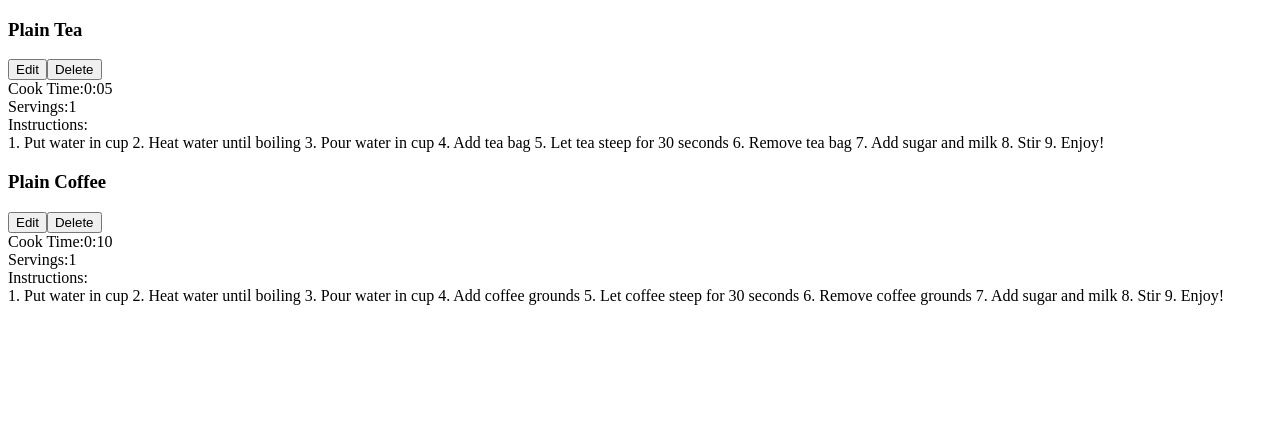
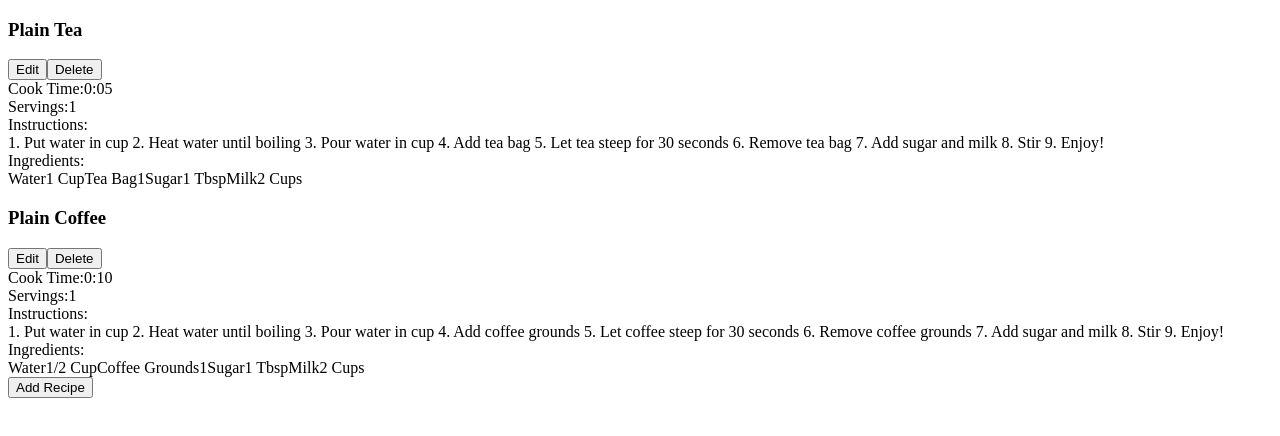
Before and after one commit to Akshat202002/Cooking-with-React, a React (Create React App) app: page / in a window 1280 px wide. Shown: the top 436 px of the page. Built offline with nearby package versions, Linux system fonts and the light colour scheme.

Commit message:
added components for ingredient list

```diff
--- a/src/App.js
+++ b/src/App.js
@@ -13,14 +13,58 @@ const sampleRecipes = [
     name: 'Plain Tea',
     servings: 1,
     cookTime: '0:05',
-    instructions: '1. Put water in cup\n2. Heat water until boiling\n3. Pour water in cup\n4. Add tea bag\n5. Let tea steep for 30 seconds\n6. Remove tea bag\n7. Add sugar and milk\n8. Stir\n9. Enjoy!'
+    instructions: '1. Put water in cup\n2. Heat water until boiling\n3. Pour water in cup\n4. Add tea bag\n5. Let tea steep for 30 seconds\n6. Remove tea bag\n7. Add sugar and milk\n8. Stir\n9. Enjoy!',
+    ingredients: [
+      {
+        id: 1,
+        name: 'Water',
+        amount: '1 Cup'
+      },
+      {
+        id: 2,
+        name: 'Tea Bag',
+        amount: '1'
+      },
+      {
+        id: 3,
+        name: 'Sugar',
+        amount: '1 Tbsp'
+      },
+      {
+        id: 4,
+        name: 'Milk',
+        amount: '2 Cups'
+      }
+    ]
   },
   {
     id: 2,
     name: 'Plain Coffee',
     servings: 1,
     cookTime: '0:10',
-    instructions: '1. Put water in cup\n2. Heat water until boiling\n3. Pour water in cup\n4. Add coffee grounds\n5. Let coffee steep for 30 seconds\n6. Remove coffee grounds\n7. Add sugar and milk\n8. Stir\n9. Enjoy!'
+    instructions: '1. Put water in cup\n2. Heat water until boiling\n3. Pour water in cup\n4. Add coffee grounds\n5. Let coffee steep for 30 seconds\n6. Remove coffee grounds\n7. Add sugar and milk\n8. Stir\n9. Enjoy!',
+    ingredients: [
+      {
+        id: 1,
+        name: 'Water',
+        amount: '1/2 Cup'
+      },
+      {
+        id: 2,
+        name: 'Coffee Grounds',
+        amount: '1'
+      },
+      {
+        id: 3,
+        name: 'Sugar',
+        amount: '1 Tbsp'
+      },
+      {
+        id: 4,
+        name: 'Milk',
+        amount: '2 Cups'
+      }
+    ]
   }
 ]
 
--- /dev/null
+++ b/src/Ingredient.js
@@ -0,0 +1,13 @@
+import React from 'react'
+
+function Ingredient(props) {
+    const { name, amount } = props
+    return (
+        <>
+            <span>{name}</span>
+            <span>{amount}</span>
+        </>
+    )
+}
+
+export default Ingredient
--- /dev/null
+++ b/src/IngredientList.js
@@ -0,0 +1,14 @@
+import React from 'react'
+import Ingredient from './Ingredient'
+
+function IngredientList({ ingredients }) {
+    const ingredientElements = ingredients.map(ingredient => {
+        return <Ingredient key={ingredient.id} {...ingredient} />
+    })
+
+    return (
+        <div>{ingredientElements}</div>
+    )
+}
+
+export default IngredientList
--- a/src/Recipe.js
+++ b/src/Recipe.js
@@ -1,7 +1,7 @@
 import React from 'react'
-
+import IngredientList from './IngredientList'
 function Recipe(props) {
-    const { name, cookTime, servings, instructions } = props
+    const { name, cookTime, servings, instructions, ingredients } = props
     return (
         <div>
             <div>
@@ -25,6 +25,12 @@ function Recipe(props) {
                     {instructions}
                 </div>
             </div>
+            <div>
+                <span>Ingredients:</span>
+                <div>
+                    <IngredientList ingredients={ingredients} />
+                </div>
+            </div>
         </div>
     )
 }
--- a/src/RecipeList.js
+++ b/src/RecipeList.js
@@ -3,6 +3,7 @@ import Recipe from './Recipe'
 
 function RecipeList({ recipes }) {
     return (
+        <>
             <div>
                 {recipes.map(recipe => {
                     return (
@@ -13,6 +14,8 @@ function RecipeList({ recipes }) {
                     )
                 })}
             </div>
+            <button>Add Recipe</button>
+        </>
     )
 }
 
```
Lines whose indentation alone changed are shown as unchanged.
